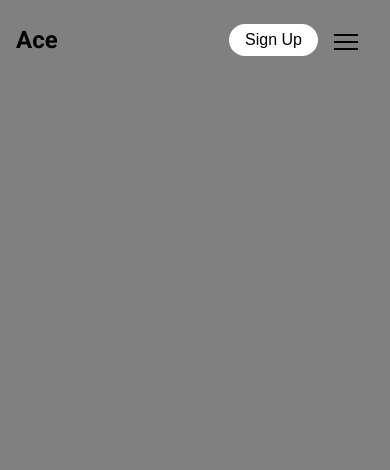
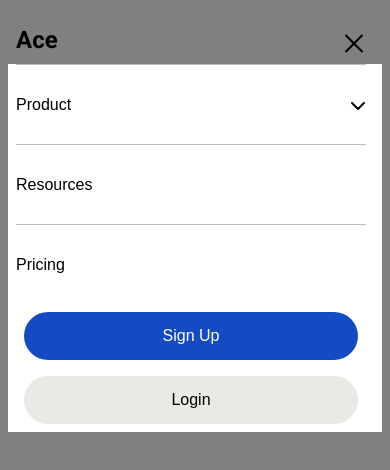
Before and after one commit to juanmaurente/Ace-Investments, a React (Vite) app: page / in a window 390 px wide. Both pictures are taken after a click on the button 346 px from the left and 40 px from the top of the page. Shown: the top 470 px of the page. Built offline with nearby package versions, Linux system fonts and the light colour scheme; a web font is replaced by a local one.

Commit message:
implementing new features on navbar improving styling and mobile version

```diff
--- a/package.json
+++ b/package.json
@@ -12,6 +12,7 @@
   "dependencies": {
     "@fortawesome/free-solid-svg-icons": "^6.6.0",
     "@fortawesome/react-fontawesome": "^0.2.2",
+    "ngrok": "^5.0.0-beta.2",
     "react": "^18.3.1",
     "react-dom": "^18.3.1"
   },
--- a/src/components/Buttons/Login/Login.module.css
+++ b/src/components/Buttons/Login/Login.module.css
@@ -0,0 +1,34 @@
+.button {
+	display: flex;
+	align-items: center;
+	justify-content: center;
+	background-color: #fff;
+	color: black;
+	border-radius: 800px;
+	padding: 24px;
+	margin: 8px;
+	height: 32px;
+	border: 0px;
+	text-wrap: nowrap;
+}
+
+.button:hover {
+	cursor: pointer;
+}
+
+.backgroundGray {
+	background-color: #ebe9e5;
+}
+
+.containerHovered {
+	background-color: #154bc2;
+	color: white;
+	transition: all 0.2s ease-in-out;
+}
+
+@media screen and (min-width: 1023px) {
+	.button {
+		height: 40px;
+		padding: 16px 24px;
+	}
+}
--- a/src/components/Buttons/Login/Login.tsx
+++ b/src/components/Buttons/Login/Login.tsx
@@ -1,9 +1,26 @@
-import React from 'react'
+import styles from './Login.module.css';
 
-const Login = () => {
-  return (
-    <div>Login</div>
-  )
+interface Props {
+	isHovered: boolean;
+	menuOpen: boolean;
 }
 
-export default Login
+const Login = ({ isHovered, menuOpen }: Props) => {
+	if (isHovered) {
+		return (
+			<button className={`${styles.button} ${styles.containerHovered}`}>
+				Login
+			</button>
+		);
+	} else if (!menuOpen) {
+		return (
+			<button className={`${styles.button} ${styles.backgroundGray}`}>
+				Login
+			</button>
+		);
+	}
+
+	return <button className={styles.button}>Login</button>;
+};
+
+export default Login;
--- a/src/components/Buttons/SignUp/SignUp.module.css
+++ b/src/components/Buttons/SignUp/SignUp.module.css
@@ -5,11 +5,11 @@
 	background-color: #fff;
 	color: black;
 	border-radius: 800px;
-	padding: 16px;
-	margin: 16px;
-	height: 32px;
 	border: 0px;
 	text-wrap: nowrap;
+	padding: 16px;
+	margin: 8px;
+	height: 32px;
 }
 
 .button:hover {
@@ -22,6 +22,12 @@
 	transition: all 0.2s ease-in-out;
 }
 
+.backgroundBlue {
+	background-color: #154bc2;
+	color: white;
+	padding: 24px;
+}
+
 @media screen and (min-width: 1023px) {
 	.button {
 		height: 40px;
--- a/src/components/Buttons/SignUp/SignUp.tsx
+++ b/src/components/Buttons/SignUp/SignUp.tsx
@@ -2,17 +2,23 @@ import styles from './SignUp.module.css';
 
 interface Props {
 	isHovered: boolean;
+	menuOpen: boolean;
 }
 
-const SignUp = ({ isHovered }: Props) => {
+const SignUp = ({ isHovered, menuOpen }: Props) => {
 	if (isHovered) {
 		return (
 			<button className={`${styles.button} ${styles.containerHovered}`}>
 				Sign Up
 			</button>
 		);
+	} else if (menuOpen) {
+		return (
+			<button className={`${styles.button} ${styles.backgroundBlue}`}>
+				Sign Up
+			</button>
+		);
 	}
 	return <button className={styles.button}>Sign Up</button>;
 };
-
 export default SignUp;
--- /dev/null
+++ b/src/components/Navbar/MenuLinks/MenuDisplay.module.css
@@ -0,0 +1,66 @@
+.displayContainer {
+	position: absolute;
+	top: 80px;
+	left: 0px;
+	width: calc(100vw - 16px);
+	margin: -16px 8px;
+	background-color: #fff;
+	overflow: hidden;
+	max-height: 0; /* Initially collapsed */
+	transition: max-height 0.3s ease-in-out, opacity 0.3s ease-in-out;
+	opacity: 0; /* Initially hidden */
+}
+
+.displayContainer.visible {
+	max-height: max-content;
+	opacity: 1; /* Fully visible */
+}
+.displayContainer ul {
+	padding: 0;
+	margin: 0px 16px 0px 8px;
+}
+
+.displayContainer ul li {
+	height: 80px;
+	border-top: 1px solid rgb(188, 188, 188);
+}
+
+.wChevron {
+	display: flex;
+	justify-content: space-between;
+}
+
+/* Submenu styling */
+.displayProductSubMenu {
+	position: absolute;
+	top: 80px;
+	left: 0px;
+	width: calc(100vw - 16px);
+	margin: -16px 8px;
+	background-color: #fff;
+	overflow: hidden;
+	max-height: 0; /* Initially collapsed */
+	transition: max-height 0.3s ease-in-out, opacity 0.3s ease-in-out;
+	opacity: 0; /* Initially hidden */
+}
+
+.displayProductSubMenu.visible {
+	max-height: max-content;
+	opacity: 1; /* Fully visible */
+}
+
+.wChevron:hover .displayProductSubMenu {
+	max-height: 200px; /* Adjust based on submenu content */
+}
+
+.fullWidthButtons {
+	width: 100%;
+	display: flex;
+	flex-direction: column;
+}
+
+@media screen and (min-width: 1023px) {
+	.displayProductSubMenu {
+		display: none;
+	}
+}
--- /dev/null
+++ b/src/components/Navbar/MenuLinks/MenuDisplay.tsx
@@ -0,0 +1,71 @@
+import { faChevronDown } from '@fortawesome/free-solid-svg-icons';
+import styles from './MenuDisplay.module.css';
+import { FontAwesomeIcon } from '@fortawesome/react-fontawesome';
+import { useState } from 'react';
+import Login from '../../Buttons/Login/Login';
+import SignUp from '../../Buttons/SignUp/SignUp';
+
+interface Props {
+	menuOpen: boolean;
+}
+
+const MenuDisplay = ({ menuOpen }: Props) => {
+	const [subMenu, setSubMenu] = useState(false);
+
+	const handleSubmenu = () => {
+		setSubMenu(!subMenu);
+	};
+
+	return (
+		<div
+			className={`${styles.displayContainer} ${
+				menuOpen ? styles.visible : ''
+			}`}>
+			<ul>
+				<li className={styles.wChevron} onClick={handleSubmenu}>
+					<span>Product</span>
+					<FontAwesomeIcon icon={faChevronDown} />
+				</li>
+				{/* Submenu only shows if subMenu is true */}
+				{subMenu && (
+					<div className={styles.subMenuContainer}>
+						<ul>
+							<li>
+								<span>01</span>
+								<span>How it works</span>
+							</li>
+							<li>
+								<span>02</span>
+								<span>Features</span>
+							</li>
+							<li>
+								<span>03</span>
+								<span>Data privacy</span>
+							</li>
+							<li>
+								<span>04</span>
+								<span>Case studies</span>
+							</li>
+							<li>
+								<span>05</span>
+								<span>Testimonials</span>
+							</li>
+							<li>
+								<span>06</span>
+								<span>Portfolio calculator</span>
+							</li>
+						</ul>
+					</div>
+				)}
+				<li>Resources</li>
+				<li>Pricing</li>
+				<div className={styles.fullWidthButtons}>
+					<SignUp isHovered={false} menuOpen />
+					<Login isHovered={false} menuOpen={false} />
+				</div>
+			</ul>
+		</div>
+	);
+};
+
+export default MenuDisplay;
--- a/src/components/Navbar/Navbar.module.css
+++ b/src/components/Navbar/Navbar.module.css
@@ -1,5 +1,9 @@
+.display {
+	display: none;
+}
+
 .container {
-width: calc(100vw - 16px);
+	width: calc(100vw - 16px);
 	height: fit-content;
 	padding: 8px;
 	transition: all 0.2s ease-in-out;
@@ -29,7 +33,7 @@ width: calc(100vw - 16px);
 	display: flex;
 	justify-content: end;
 	align-items: center;
-	padding: 16px;
+	padding: 8px;
 }
 
 .accountButtons a:first-child {
--- a/src/components/Navbar/Navbar.tsx
+++ b/src/components/Navbar/Navbar.tsx
@@ -5,9 +5,11 @@ import Hamburguer from './Hamburguer/Hamburguer';
 import styles from './Navbar.module.css';
 import { useState } from 'react';
 import { faChevronDown } from '@fortawesome/free-solid-svg-icons';
+import MenuDisplay from './MenuLinks/MenuDisplay';
 
 const Navbar = () => {
 	const [isHovered, setIsHovered] = useState(false);
+	const [menuOpen, setMenuOpen] = useState(false);
 
 	const handleMouseEnter = () => {
 		setIsHovered(true);
@@ -15,6 +17,10 @@ const Navbar = () => {
 
 	const handleMouseLeave = () => {
 		setIsHovered(false);
+	};
+
+	const handleTogglemenu = () => {
+		setMenuOpen(!menuOpen);
 	};
 
 	return (
@@ -37,8 +43,16 @@ const Navbar = () => {
 					</div>
 					<div className={styles.accountButtons}>
 						<a href=''>Login</a>
-						<SignUp isHovered={isHovered} />
-						<Hamburguer />
+						{!menuOpen && (
+							<SignUp isHovered={isHovered} menuOpen={menuOpen} />
+						)}
+						<Hamburguer
+							menuOpen={menuOpen}
+							toggleMenu={handleTogglemenu}
+						/>
+						<div className={`${menuOpen ? '' : styles.display}`}>
+							<MenuDisplay menuOpen={menuOpen} />
+						</div>
 					</div>
 				</div>
 			</div>
```
Also changed, not shown: src/index.css (line endings or trailing spaces), 1 other file (tests, documents, lock files or other folders).
